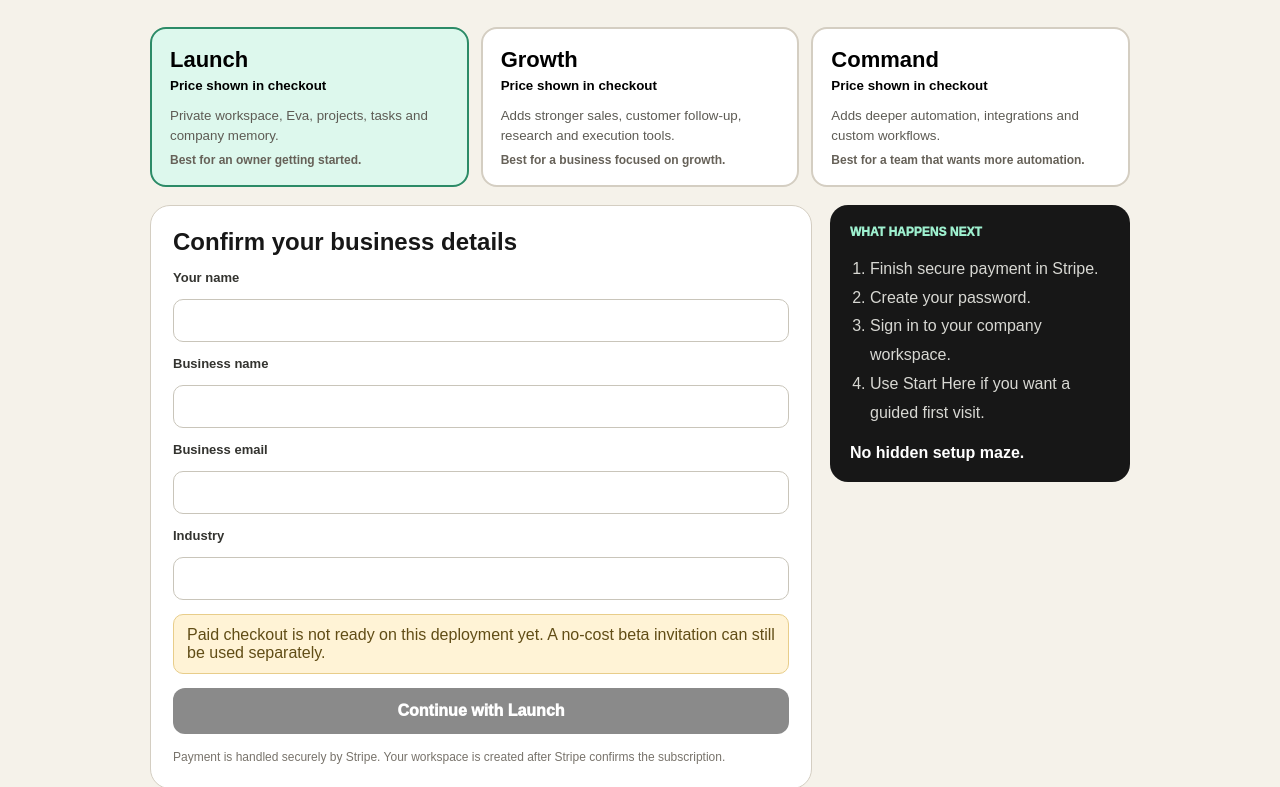
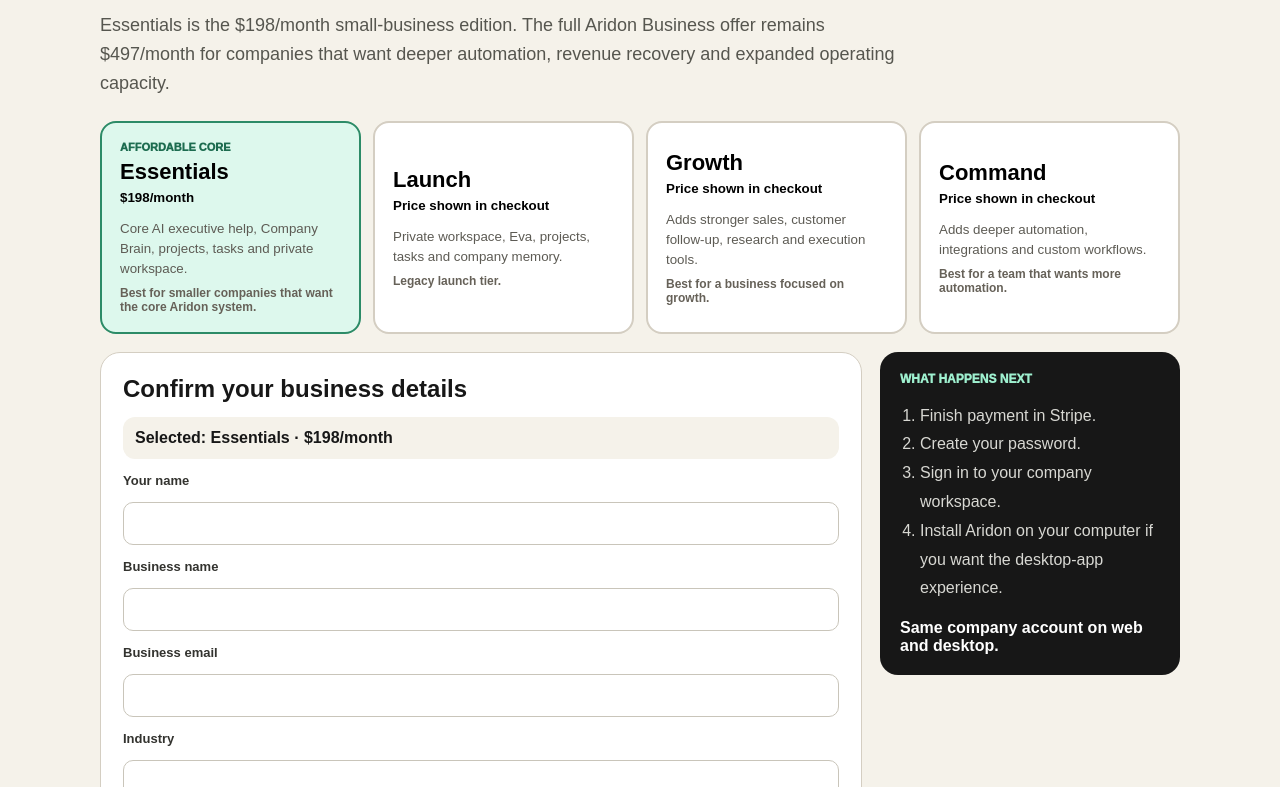
Before and after one commit to jimrusk/aridon-app, a Next.js app: page /business-os/checkout in a window 1280 px wide. Shown: the part 313-1100 px from the top of the page. Built offline with nearby package versions, Linux system fonts and the light colour scheme; no server answers.

Commit message:
Add $198 Essentials to Aridon checkout

```diff
--- a/app/business-os/checkout/page.tsx
+++ b/app/business-os/checkout/page.tsx
@@ -6,7 +6,8 @@
 type PlanPrice = { plan: string; currency: string; unitAmount: number | null; interval: string; intervalCount: number; active: boolean };
 
 const planCopy: Record<string, { title: string; description: string; bestFor: string }> = {
-  launch: { title: 'Launch', description: 'Private workspace, Eva, projects, tasks and company memory.', bestFor: 'Best for an owner getting started.' },
+  essentials: { title: 'Essentials', description: 'Core AI executive help, Company Brain, projects, tasks and private workspace.', bestFor: 'Best for smaller companies that want the core Aridon system.' },
+  launch: { title: 'Launch', description: 'Private workspace, Eva, projects, tasks and company memory.', bestFor: 'Legacy launch tier.' },
   growth: { title: 'Growth', description: 'Adds stronger sales, customer follow-up, research and execution tools.', bestFor: 'Best for a business focused on growth.' },
   command: { title: 'Command', description: 'Adds deeper automation, integrations and custom workflows.', bestFor: 'Best for a team that wants more automation.' },
 };
@@ -21,14 +22,14 @@
   const [billingReady, setBillingReady] = useState(true);
   const [loading, setLoading] = useState(false);
   const [error, setError] = useState('');
-  const [form, setForm] = useState({ ownerName: '', businessName: '', email: '', industry: '', plan: 'launch' });
+  const [form, setForm] = useState({ ownerName: '', businessName: '', email: '', industry: '', plan: 'essentials' });
 
   useEffect(() => {
     const params = new URLSearchParams(window.location.search);
     const requested = params.get('plan');
     setForm((current) => ({
       ...current,
-      plan: requested && ['launch', 'growth', 'command'].includes(requested) ? requested : 'launch',
+      plan: requested && ['essentials', 'launch', 'growth', 'command'].includes(requested) ? requested : 'essentials',
       ownerName: params.get('owner') || current.ownerName,
       businessName: params.get('business') || current.businessName,
       email: params.get('email') || current.email,
@@ -42,12 +43,15 @@
 
   const selectedPrice = useMemo(() => prices.find((price) => price.plan === form.plan), [prices, form.plan]);
   const ready = Boolean(form.ownerName.trim() && form.businessName.trim() && /^\S+@\S+\.\S+$/.test(form.email.trim()) && form.industry.trim());
+  const selectedAmount = form.plan === 'essentials' ? '$198/month' : `${money(selectedPrice)}${selectedPrice?.unitAmount != null ? `/${selectedPrice.interval}` : ''}`;
+  const selectedBillingReady = form.plan === 'essentials' || billingReady;
 
   async function startCheckout(event: FormEvent) {
     event.preventDefault();
     if (!ready) return;
     setLoading(true); setError('');
-    const response = await fetch('/api/business-os/checkout', { method: 'POST', headers: { 'Content-Type': 'application/json' }, body: JSON.stringify(form) });
+    const endpoint = form.plan === 'essentials' ? '/api/business-os/essentials-checkout' : '/api/business-os/checkout';
+    const response = await fetch(endpoint, { method: 'POST', headers: { 'Content-Type': 'application/json' }, body: JSON.stringify(form) });
     const data = await response.json().catch(() => ({}));
     if (!response.ok || !data.checkoutUrl) { setError(data.error || 'Secure checkout could not be started.'); setLoading(false); return; }
     window.location.assign(data.checkoutUrl);
@@ -55,42 +59,44 @@
 
   return (
     <main style={{ minHeight: '100vh', background: '#F5F2EA', color: '#171717', padding: '30px 18px 80px', fontFamily: 'Arial, sans-serif' }}>
-      <div style={{ maxWidth: '980px', margin: '0 auto' }}>
+      <div style={{ maxWidth: '1080px', margin: '0 auto' }}>
         <div style={{ display: 'flex', justifyContent: 'space-between', gap: '12px', alignItems: 'center', flexWrap: 'wrap' }}><Link href="/business-os" style={{ color: '#171717', fontWeight: 900, textDecoration: 'none' }}>← Back to overview</Link><Link href="/customer/login" style={{ color: '#171717', fontWeight: 800 }}>Customer login</Link></div>
 
         <div style={{ marginTop: '36px', color: '#666158', fontSize: '12px', fontWeight: 950 }}>CHOOSE A PLAN</div>
-        <h1 style={{ fontSize: 'clamp(40px,7vw,66px)', lineHeight: 1, letterSpacing: '-2px', margin: '10px 0 14px', maxWidth: '780px' }}>Pick the level of help your business needs.</h1>
-        <p style={{ color: '#56564F', fontSize: '18px', lineHeight: 1.6, maxWidth: '760px' }}>You will choose a plan here, continue to Stripe for secure payment, then create your customer login. That is it.</p>
+        <h1 style={{ fontSize: 'clamp(40px,7vw,66px)', lineHeight: 1, letterSpacing: '-2px', margin: '10px 0 14px', maxWidth: '820px' }}>Start affordable. Move up when Aridon earns the bigger job.</h1>
+        <p style={{ color: '#56564F', fontSize: '18px', lineHeight: 1.6, maxWidth: '800px' }}>Essentials is the $198/month small-business edition. The full Aridon Business offer remains $497/month for companies that want deeper automation, revenue recovery and expanded operating capacity.</p>
 
-        <section style={{ display: 'grid', gridTemplateColumns: 'repeat(3,minmax(0,1fr))', gap: '12px', marginTop: '24px' }} className="plan-grid">
-          {(['launch', 'growth', 'command'] as const).map((plan) => {
+        <section style={{ display: 'grid', gridTemplateColumns: 'repeat(4,minmax(0,1fr))', gap: '12px', marginTop: '24px' }} className="plan-grid">
+          {(['essentials', 'launch', 'growth', 'command'] as const).map((plan) => {
             const selected = form.plan === plan;
             const price = prices.find((item) => item.plan === plan);
-            return <button key={plan} type="button" onClick={() => setForm({ ...form, plan })} style={{ textAlign: 'left', background: selected ? '#DDF8ED' : '#fff', border: `2px solid ${selected ? '#2C8B67' : '#D4CEC2'}`, borderRadius: '16px', padding: '18px', cursor: 'pointer' }}><strong style={{ fontSize: '22px' }}>{planCopy[plan].title}</strong><div style={{ marginTop: '5px', fontWeight: 900 }}>{money(price)}{price?.unitAmount != null ? `/${price.interval}` : ''}</div><p style={{ color: '#5D5B54', lineHeight: 1.5, marginBottom: '7px' }}>{planCopy[plan].description}</p><div style={{ color: '#666158', fontSize: '12px', fontWeight: 800 }}>{planCopy[plan].bestFor}</div></button>;
+            const amount = plan === 'essentials' ? '$198/month' : `${money(price)}${price?.unitAmount != null ? `/${price.interval}` : ''}`;
+            return <button key={plan} type="button" onClick={() => setForm({ ...form, plan })} style={{ textAlign: 'left', background: selected ? '#DDF8ED' : '#fff', border: `2px solid ${selected ? '#2C8B67' : '#D4CEC2'}`, borderRadius: '16px', padding: '18px', cursor: 'pointer' }}>{plan === 'essentials' && <div style={{fontSize:11,fontWeight:950,color:'#1D6C50',marginBottom:6}}>AFFORDABLE CORE</div>}<strong style={{ fontSize: '22px' }}>{planCopy[plan].title}</strong><div style={{ marginTop: '5px', fontWeight: 900 }}>{amount}</div><p style={{ color: '#5D5B54', lineHeight: 1.5, marginBottom: '7px' }}>{planCopy[plan].description}</p><div style={{ color: '#666158', fontSize: '12px', fontWeight: 800 }}>{planCopy[plan].bestFor}</div></button>;
           })}
         </section>
 
         <div style={{ display: 'grid', gridTemplateColumns: 'minmax(0,1fr) 300px', gap: '18px', alignItems: 'start', marginTop: '18px' }} className="checkout-grid">
           <form onSubmit={startCheckout} style={{ background: '#fff', border: '1px solid #D4CEC2', borderRadius: '20px', padding: '22px', display: 'grid', gap: '14px' }}>
             <h2 style={{ margin: 0 }}>Confirm your business details</h2>
+            <div style={{background:'#F5F2EA',borderRadius:12,padding:12,fontWeight:900}}>Selected: {planCopy[form.plan].title} · {selectedAmount}</div>
             <label style={labelStyle}>Your name<input required value={form.ownerName} onChange={(event) => setForm({ ...form, ownerName: event.target.value })} style={inputStyle} /></label>
             <label style={labelStyle}>Business name<input required value={form.businessName} onChange={(event) => setForm({ ...form, businessName: event.target.value })} style={inputStyle} /></label>
             <label style={labelStyle}>Business email<input required type="email" value={form.email} onChange={(event) => setForm({ ...form, email: event.target.value })} style={inputStyle} /></label>
             <label style={labelStyle}>Industry<input required value={form.industry} onChange={(event) => setForm({ ...form, industry: event.target.value })} style={inputStyle} /></label>
             {error && <div style={{ background: '#FDE8E6', border: '1px solid #EAB4AF', color: '#8D2F26', borderRadius: '10px', padding: '11px 13px' }}>{error}</div>}
-            {!billingReady && <div style={{ background: '#FFF3D6', border: '1px solid #E8CD8A', color: '#614D16', borderRadius: '10px', padding: '11px 13px' }}>Paid checkout is not ready on this deployment yet. A no-cost beta invitation can still be used separately.</div>}
-            <button disabled={loading || !ready || !billingReady} type="submit" style={{ border: 0, borderRadius: '12px', background: '#171717', color: '#fff', padding: '14px', fontWeight: 950, fontSize: '16px', opacity: ready && billingReady ? 1 : .5, cursor: loading ? 'wait' : 'pointer' }}>{loading ? 'Opening Stripe…' : `Continue with ${planCopy[form.plan].title}`}</button>
-            <div style={{ color: '#78736B', fontSize: '12px', lineHeight: 1.5 }}>Payment is handled securely by Stripe. Your workspace is created after Stripe confirms the subscription.</div>
+            {!selectedBillingReady && <div style={{ background: '#FFF3D6', border: '1px solid #E8CD8A', color: '#614D16', borderRadius: '10px', padding: '11px 13px' }}>This legacy paid tier is not configured on this deployment. Aridon Essentials remains available.</div>}
+            <button disabled={loading || !ready || !selectedBillingReady} type="submit" style={{ border: 0, borderRadius: '12px', background: '#171717', color: '#fff', padding: '14px', fontWeight: 950, fontSize: '16px', opacity: ready && selectedBillingReady ? 1 : .5, cursor: loading ? 'wait' : 'pointer' }}>{loading ? 'Opening Stripe…' : `Continue with ${planCopy[form.plan].title}`}</button>
+            <div style={{ color: '#78736B', fontSize: '12px', lineHeight: 1.5 }}>Payment is handled by Stripe. Your workspace is created after Stripe confirms the subscription.</div>
           </form>
 
           <aside style={{ background: '#171717', color: '#fff', borderRadius: '18px', padding: '20px' }}>
             <div style={{ color: '#9EF0CF', fontWeight: 950, fontSize: '12px' }}>WHAT HAPPENS NEXT</div>
-            <ol style={{ paddingLeft: '20px', lineHeight: 1.8, color: '#D8D8D3' }}><li>Finish secure payment in Stripe.</li><li>Create your password.</li><li>Sign in to your company workspace.</li><li>Use Start Here if you want a guided first visit.</li></ol>
-            <strong>No hidden setup maze.</strong>
+            <ol style={{ paddingLeft: '20px', lineHeight: 1.8, color: '#D8D8D3' }}><li>Finish payment in Stripe.</li><li>Create your password.</li><li>Sign in to your company workspace.</li><li>Install Aridon on your computer if you want the desktop-app experience.</li></ol>
+            <strong>Same company account on web and desktop.</strong>
           </aside>
         </div>
       </div>
-      <style>{`@media(max-width:820px){.checkout-grid,.plan-grid{grid-template-columns:1fr !important}}`}</style>
+      <style>{`@media(max-width:940px){.plan-grid{grid-template-columns:repeat(2,1fr) !important}} @media(max-width:820px){.checkout-grid,.plan-grid{grid-template-columns:1fr !important}}`}</style>
     </main>
   );
 }
```
